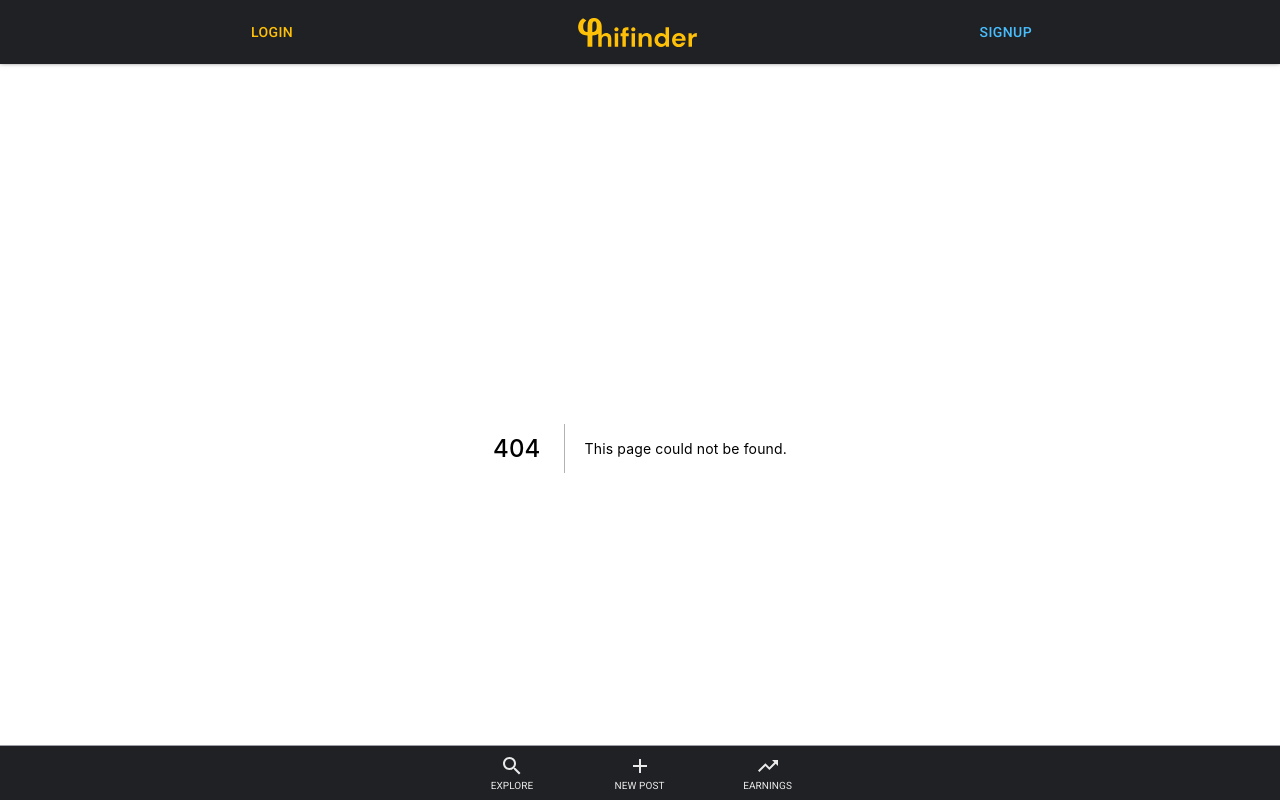
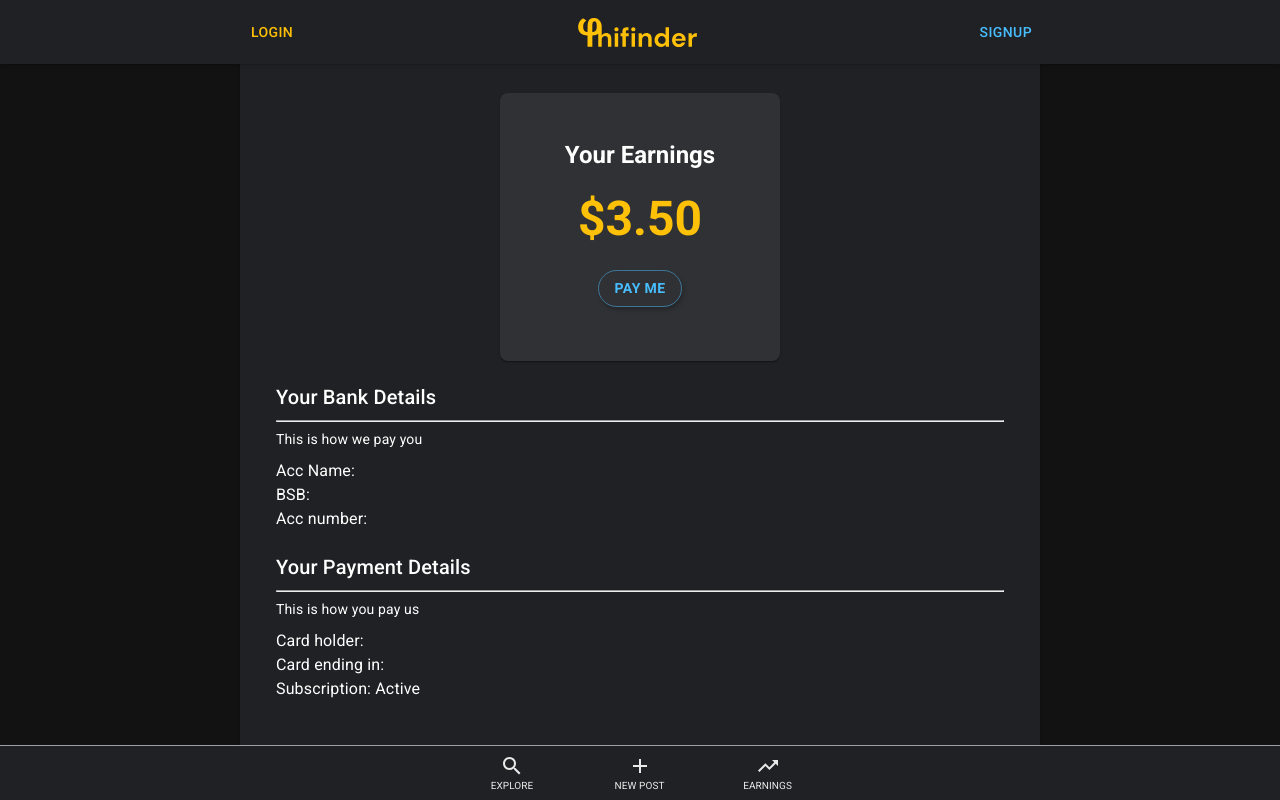
Before and after one commit to Mikephii/Phifinder, a Next.js app: page /dashboard in a window 1280 px wide. Before the commit this address had no page. Shown: the top 800 px of the page. Built offline with nearby package versions, Linux system fonts and the light colour scheme.

Commit message:
earningspage

```diff
--- /dev/null
+++ b/components/stripeStuff/BankDetails.js
@@ -0,0 +1,36 @@
+import React, { Fragment } from "react";
+
+import Typography from "@material-ui/core/Typography";
+import withStyles from "@material-ui/styles/withStyles";
+import Card from "@material-ui/core/Card";
+import CardContent from "@material-ui/core/CardContent";
+import Button from "@material-ui/core/Button";
+
+const BankDetails = (props) => {
+  const { classes } = props;
+  return (
+    <div className={classes.container}>
+      <Typography variant="h6">Your Bank Details</Typography>
+      <hr />
+      <Typography variant="body2">This is how we pay you</Typography>
+      <div className={classes.detailsContainer}>
+        <Typography variant="body1">Acc Name:</Typography>
+        <Typography variant="body1">BSB:</Typography>
+        <Typography variant="body1">Acc number:</Typography>
+      </div>
+    </div>
+  );
+};
+
+const styles = {
+  container: {
+    marginTop: 20,
+    marginLeft: 20,
+    marginRight: 20,
+  },
+  detailsContainer: {
+    marginTop: 10,
+  },
+};
+
+export default withStyles(styles, { withTheme: true })(BankDetails);
--- /dev/null
+++ b/components/stripeStuff/CardDetails.js
@@ -0,0 +1,36 @@
+import React, { Fragment } from "react";
+
+import Typography from "@material-ui/core/Typography";
+import withStyles from "@material-ui/styles/withStyles";
+import Card from "@material-ui/core/Card";
+import CardContent from "@material-ui/core/CardContent";
+import Button from "@material-ui/core/Button";
+
+const CardDetails = (props) => {
+  const { classes } = props;
+  return (
+    <div className={classes.container}>
+      <Typography variant="h6">Your Payment Details</Typography>
+      <hr />
+      <Typography variant="body2">This is how you pay us</Typography>
+      <div className={classes.detailsContainer}>
+        <Typography variant="body1">Card holder:</Typography>
+        <Typography variant="body1">Card ending in:</Typography>
+        <Typography variant="body1">Subscription: Active</Typography>
+      </div>
+    </div>
+  );
+};
+
+const styles = {
+  container: {
+    marginTop: 20,
+    marginLeft: 20,
+    marginRight: 20,
+  },
+  detailsContainer: {
+    marginTop: 10,
+  },
+};
+
+export default withStyles(styles, { withTheme: true })(CardDetails);
--- /dev/null
+++ b/components/stripeStuff/Earnings.js
@@ -0,0 +1,65 @@
+import React, { Fragment } from "react";
+
+import Typography from "@material-ui/core/Typography";
+import withStyles from "@material-ui/styles/withStyles";
+import Card from "@material-ui/core/Card";
+import CardContent from "@material-ui/core/CardContent";
+import Button from "@material-ui/core/Button";
+
+const Earnings = (props) => {
+  const { classes } = props;
+  return (
+    <Card boxShadow={10} className={classes.earningsContainer}>
+      <CardContent className={classes.earningsColumn}>
+        <div className={classes.yourEarnings}>
+          <Typography variant="h5" color="white" style={{ fontWeight: 900 }}>
+            Your Earnings
+          </Typography>
+        </div>
+
+        <Typography variant="h3" color="primary" style={{ fontWeight: 900 }}>
+          $3.50
+        </Typography>
+        <div className={classes.cashoutButtonDiv}>
+          <Button
+            className={classes.paymeButton}
+            variant="outlined"
+            color="secondary"
+          >
+            pay me
+          </Button>
+        </div>
+      </CardContent>
+    </Card>
+  );
+};
+
+const styles = {
+  earningsContainer: {
+    backgroundColor: "#303134",
+
+    borderRadius: 8,
+    margin: "auto",
+    display: "flex",
+    justifyContent: "center",
+    width: 280,
+    padding: 30,
+  },
+  earningsColumn: {
+    display: "flex",
+    flexDirection: "column",
+    justifyContent: "flex-start",
+    alignItems: "center",
+  },
+  yourEarnings: { marginBottom: 20 },
+  paymeButton: {
+    borderRadius: 30,
+    fontWeight: 900,
+    boxShadow: "3px 3px 5px rgba(0,0,0,0.1), 1px 3px 2px rgba(0,0,0,0.1)",
+  },
+  cashoutButtonDiv: {
+    marginTop: 23,
+  },
+};
+
+export default withStyles(styles, { withTheme: true })(Earnings);
--- a/pages/_app.js
+++ b/pages/_app.js
@@ -26,8 +26,11 @@ export default function MyApp(props) {
     }
   }, []);
 
+  //http://localhost:5000/socialape-67dbc/australia-southeast1/
+  //https://australia-southeast1-socialape-67dbc.cloudfunctions.net
+
   axios.defaults.baseURL =
-    "https://australia-southeast1-socialape-67dbc.cloudfunctions.net/api";
+    "http://localhost:5000/socialape-67dbc/australia-southeast1/api";
 
   React.useEffect(() => {
     if (typeof window !== "undefined") {
--- /dev/null
+++ b/pages/dashboard.js
@@ -0,0 +1,30 @@
+import React, { Fragment } from "react";
+
+import Typography from "@material-ui/core/Typography";
+import withStyles from "@material-ui/styles/withStyles";
+import Card from "@material-ui/core/Card";
+import CardContent from "@material-ui/core/CardContent";
+import Button from "@material-ui/core/Button";
+
+import Earnings from "../components/stripeStuff/Earnings";
+import BankDetails from "../components/stripeStuff/BankDetails";
+import CardDetails from "../components/stripeStuff/CardDetails";
+const Dashboard = (props) => {
+  const { classes } = props;
+  return (
+    <Card className={classes.card}>
+      <CardContent className={classes.cardContent}>
+        <Earnings />
+        <BankDetails />
+        <CardDetails />
+      </CardContent>
+    </Card>
+  );
+};
+
+const styles = {
+  card: { marginTop: 55, background: "#202124", height: 5000 },
+  cardContent: { marginTop: 22 },
+};
+
+export default withStyles(styles, { withTheme: true })(Dashboard);
```
